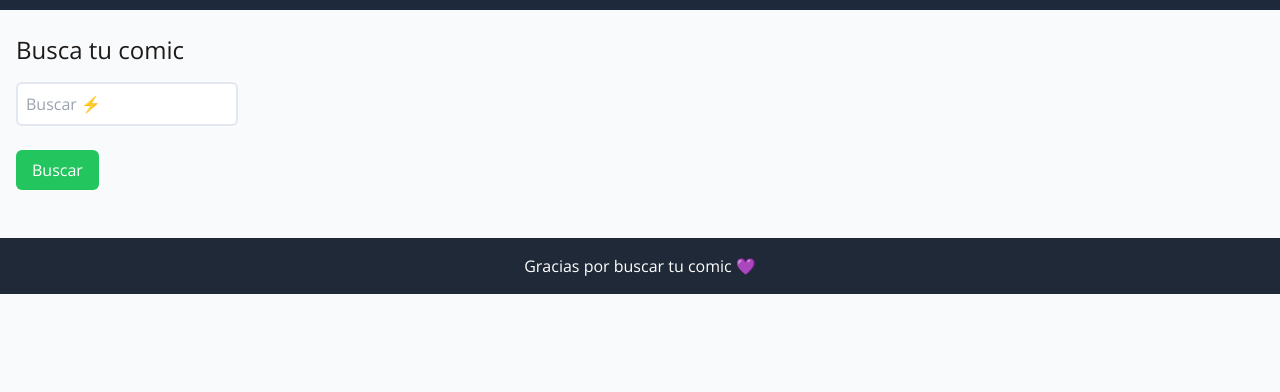
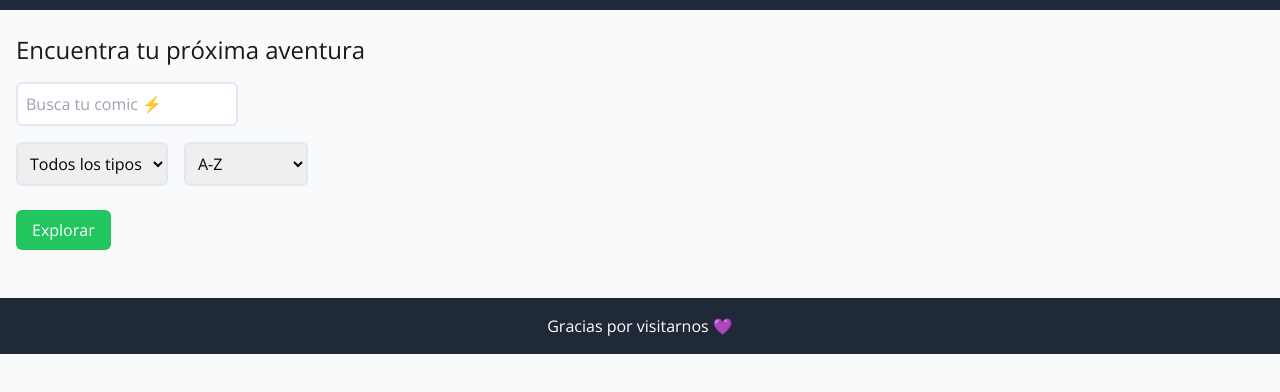
Before and after one commit to StefiAcevedo/BuscadorDeComics, a plain HTML site: page index.html in a window 1280 px wide. Shown: the part 70-462 px from the top of the page. Drawn offline with nearby package versions, Linux system fonts and the light colour scheme; files that its build step writes are made by us from their sources.

Commit message:
armado de filtros

```diff
--- a/index.html
+++ b/index.html
@@ -35,27 +35,44 @@
     </div>
     <main class="p-6 px-4	">
         <div class="flex justify-between justify-between flex-end flex-col">
-            <h2 class="text-stone-900 text-2xl">Busca tu comic</h2>
+            <h2 class="text-stone-900 text-2xl">Encuentra tu próxima aventura</h2><!-- titulo -->
             <div><!-- buscador general -->
                 <div class="mt-4 flex space-x-4 py-0"><!-- componente buscador-->
-                    <input type="text" id="search" placeholder="Buscar ⚡" class="p-2 rounded-md text-black border-solid	border-slate-200 border-2">
+                    <input type="text" id="search" placeholder="Busca tu comic ⚡" class="p-2 rounded-md text-black border-solid	border-slate-200 border-2">
                 </div>
-                <div><!-- contiene los filtros-->
-                    <div></div><!-- filtros-->
-                    <button class="bg-green-500 hover:bg-green-600 text-white px-4 py-2 my-6 rounded-md justify-end">Buscar</button>
+                <div><!-- contenedor de filtros-->
+                    <!-- filtros-->
+                    <div class="mt-4 flex space-x-4 py-0 items-center">
+                        <!-- Filtro por Tipo -->
+                        <select id="filter-type" class="p-2 rounded-md text-black border-solid border-slate-200 border-2">
+                            <option value="">Todos los tipos</option>
+                            <option value="character">Personajes</option>
+                            <option value="location">Ubicaciones</option>
+                            <option value="episode">Episodios</option>
+                        </select>
+
+                        <!-- Filtro por Orden -->
+                        <select id="sort-order" class="p-2 rounded-md text-black border-solid border-slate-200 border-2">
+                            <option value="az">A-Z</option>
+                            <option value="za">Z-A</option>
+                            <option value="newest">Más Nuevo</option>
+                            <option value="oldest">Más Viejo</option>
+                        </select>
+                    </div>
+                    <!-- botón de busqueda -->
+                    <button class="bg-green-500 hover:bg-green-600 text-white px-4 py-2 my-6 rounded-md justify-end">Explorar</button>
                 </div>
             </div>
         </div>
-
-
 
         <section id="results" class="grid grid-cols-2 md:grid-cols-3 lg:grid-cols-4 gap-6">
             <!-- Acá van los comics :) -->
         </section>
     </main>
 
-    <footer class="bg-gray-800 py-4 text-center"><!-- footer -->
-        <p class="text-white">Gracias por buscar tu comic 💜</p>
+    <!-- footer -->
+    <footer class="bg-gray-800 py-4 text-center">
+        <p class="text-white">Gracias por visitarnos 💜</p>
     </footer>
     <!-- links -->
     <script src="index.js"></script>
```
